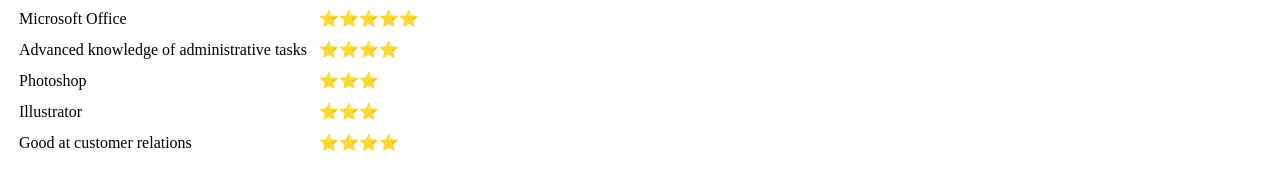
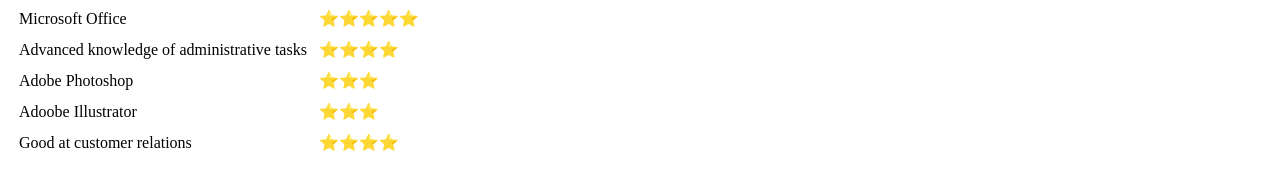
Before and after one commit to RamiRbehi/cv, a plain HTML site: page index.html in a window 1280 px wide. Shown: the part 553-722 px from the top of the page. Drawn offline with Linux system fonts and the light colour scheme.

Commit message:
Update index.html

```diff
--- a/index.html
+++ b/index.html
@@ -46,10 +46,10 @@
         <td>Advanced knowledge of administrative tasks</td>
         <td>⭐⭐⭐⭐</td>
       </tr>
-        <td>Photoshop</td>
+        <td>Adobe Photoshop</td>
         <td>⭐⭐⭐</td>
         <tr>
-          <td>Illustrator</td>
+          <td>Adoobe Illustrator</td>
           <td>⭐⭐⭐</td>
         </tr>
         <tr>
```
